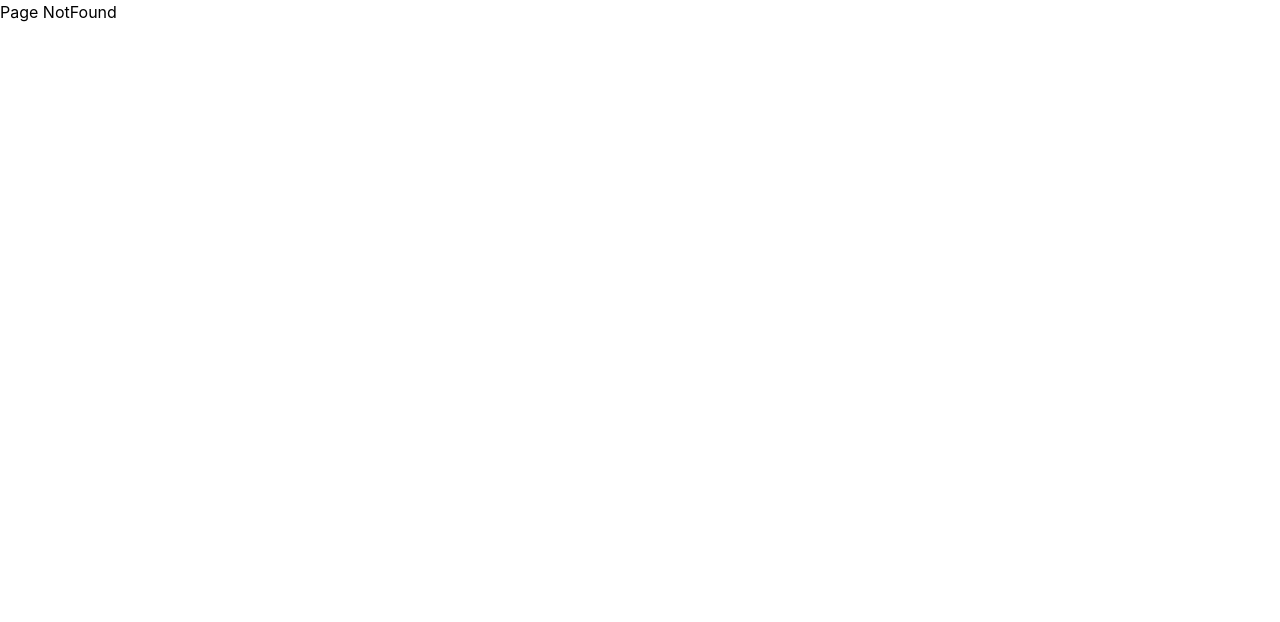
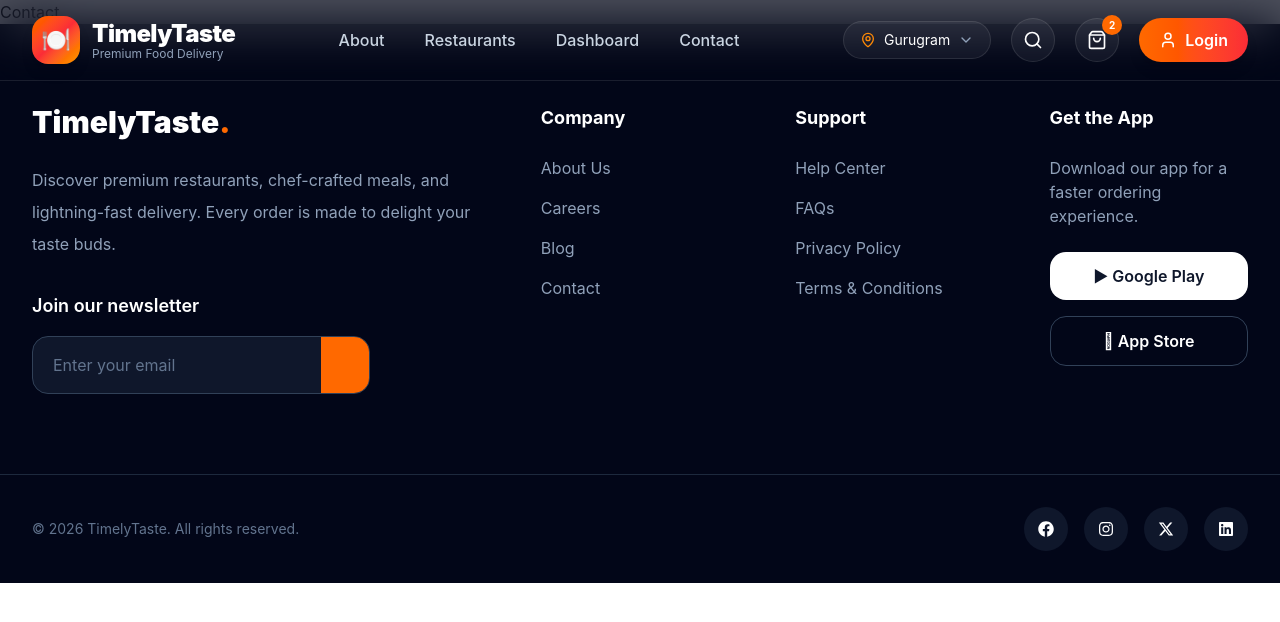
Before and after one commit to kankit08/TimelyTaste, a React (Vite) app: page /contact in a window 1280 px wide. Shown: the top 622 px of the page. Built offline with nearby package versions, Linux system fonts and the light colour scheme; no server answers.

Commit message:
changes the render logic of data

```diff
--- /dev/null
+++ b/src/Components/Pages/Contact.jsx
@@ -0,0 +1,8 @@
+
+const Contact = () => {
+  return (
+    <div>Contact</div>
+  )
+}
+
+export default Contact
--- /dev/null
+++ b/src/Components/Pages/FeaturedRestaurants.jsx
@@ -0,0 +1,53 @@
+import { NavLink } from "react-router-dom";
+import { useRestaurant } from "../../Utils/RestaurantContext";
+import RestaurantGrid from "./LandingPage/RestaurantGrid";
+
+const FeaturedRestaurants = () => {
+  const resData = useRestaurant()
+
+  return (
+    <section className="bg-white py-20">
+      <div className="max-w-7xl mx-auto px-6 lg:px-8">
+
+        {/* Heading */}
+         <div
+          className="flex flex-col md:flex-row md:items-end md:justify-between gap-6 mb-10">
+          <div>
+            <p
+              className="text-sm font-semibold uppercase tracking-widest text-orange-500">
+              Discover Places
+            </p>
+
+            <h2
+              className="mt-3 text-4xl md:text-5xl font-black text-slate-900">
+              Featured Restaurants
+            </h2>
+
+            <p
+              className="mt-4 max-w-xl text-slate-600">
+              Explore handpicked restaurants offering exceptional food and
+              unforgettable experiences.
+            </p>
+          </div>
+
+            <NavLink to='restaurant'>
+                <button
+            className="hidden md:block rounded-full border border-slate-200 px-6 py-3 font-semibold text-slate-700 hover:bg-orange-500 hover:text-white transition">
+            View All Restaurants
+          </button>
+            </NavLink>
+
+        </div>
+
+        {/* View All Button */}
+
+        <RestaurantGrid
+          restaurants={resData.slice(0, 4)}
+        />
+
+      </div>
+    </section>
+  );
+};
+
+export default FeaturedRestaurants;
--- a/src/Components/Pages/LandingPage/Hero.jsx
+++ b/src/Components/Pages/LandingPage/Hero.jsx
@@ -8,7 +8,7 @@ import {
 
 const Hero = () => {
   return (
-    <section className="relative overflow-hidden bg-gradient-to-b from-orange-50 via-white to-white text-slate-900 mt-10">
+    <section className="relative pt-20 overflow-hidden bg-gradient-to-b from-orange-50 via-white to-white text-slate-900">
       {/* Background Blur */}
       <div className="absolute -top-32 -left-24 w-96 h-96 rounded-full bg-orange-200 opacity-50 blur-[140px]" />
 
--- a/src/Components/Pages/LandingPage/LandingPage.jsx
+++ b/src/Components/Pages/LandingPage/LandingPage.jsx
@@ -1,10 +1,10 @@
 import Categories from "./Categories"
 // import Collections from "./Collections"
 import Hero from "./Hero"
-import RestaurantGrid from "./RestaurantGrid"
 import WhyChooseUs from "./WhyChooseUs"
 import AppBanner from "./AppBanner"
 import Testimonials from "./Testimonials"
+import FeaturedRestaurants from "../FeaturedRestaurants"
 
 const LandingPage = () => {
   return (
@@ -12,7 +12,7 @@ const LandingPage = () => {
         <Hero/>
         {/* <Collections/> */}
         <Categories/>
-        <RestaurantGrid/>
+        <FeaturedRestaurants/>
         <WhyChooseUs/>
         <AppBanner/>
         <Testimonials/>
--- a/src/Components/Pages/LandingPage/RestaurantGrid.jsx
+++ b/src/Components/Pages/LandingPage/RestaurantGrid.jsx
@@ -1,72 +1,13 @@
-import { useRestaurant } from "../../../Utils/RestaurantContext";
 import RestaurantCard from "./RestaurantCard";
 
-const FILTERS = ["All", "Top Rated", "Fast Delivery", "Offers", "Premium"];
-
-const RestaurantGrid = () => {
-  const resData = useRestaurant();
-
+const RestaurantGrid = ({restaurants}) => {
 
   return (
-    <section className="bg-white py-20">
-      <div className="max-w-7xl mx-auto px-6 lg:px-8">
-        {/* Header */}
-
-        <div
-          className="flex flex-col md:flex-row md:items-end md:justify-between gap-6 mb-10">
-          <div>
-            <p
-              className="text-sm font-semibold uppercase tracking-widest text-orange-500">
-              Discover Places
-            </p>
-
-            <h2
-              className="mt-3 text-4xl md:text-5xl font-black text-slate-900">
-              Featured Restaurants
-            </h2>
-
-            <p
-              className="mt-4 max-w-xl text-slate-600">
-              Explore handpicked restaurants offering exceptional food and
-              unforgettable experiences.
-            </p>
-          </div>
-
-          <button
-            className="hidden md:block rounded-full border border-slate-200 px-6 py-3 font-semibold text-slate-700 hover:bg-orange-500 hover:text-white transition">
-            View All Restaurants
-          </button>
-        </div>
-
-        {/* Filters */}
-
-        <div
-          className="flex gap-3 overflow-x-auto pb-5 scrollbar-hide">
-          {FILTERS.map((filter, index) => (
-            <button
-              key={filter}
-              className={`whitespace-nowrap rounded-full px-5 py-2.5 text-sm font-semibold transition
-
-              ${
-                index === 0
-                  ? "bg-slate-900 text-white"
-                  : "bg-orange-50 text-orange-600 hover:bg-orange-100"
-              }`}>
-              {filter}
-            </button>
-          ))}
-        </div>
-
-        {/* Restaurant Cards */}
-
-        <div
-          className="mt-8 grid sm:grid-cols-2 lg:grid-cols-3 xl:grid-cols-4 gap-8">
-          {resData?.slice(0,4).map((restaurant) => (
-            <RestaurantCard key={restaurant.resId} restaurant={restaurant} />
-          ))}
-        </div>
-      </div>
-    </section>
+    <div className="mt-8 grid sm:grid-cols-2 lg:grid-cols-3 xl:grid-cols-4 gap-8">
+      {restaurants?.map((restaurant) => (
+        <RestaurantCard key={restaurant.resId} restaurant={restaurant} />
+      ))}
+    </div>
   );
 };
 
--- a/src/Components/Pages/Navbar.jsx
+++ b/src/Components/Pages/Navbar.jsx
@@ -6,6 +6,7 @@ import {
   MapPin,
   ChevronDown,
 } from "lucide-react";
+import { NavLink } from "react-router-dom";
 
 const Navbar = () => {
   return (
@@ -19,9 +20,11 @@ const Navbar = () => {
             </div>
 
             <div>
-              <h2 className="text-2xl font-black tracking-tight text-white">
+              <NavLink to="/">
+                <h2 className="text-2xl font-black tracking-tight text-white">
                 TimelyTaste
               </h2>
+              </NavLink>
 
               <p className="text-xs text-slate-400 -mt-1">
                 Premium Food Delivery
@@ -31,33 +34,33 @@ const Navbar = () => {
 
           {/* Navigation */}
           <nav className="hidden lg:flex items-center gap-10">
-            <a
-              href="#"
+            <NavLink
+              to="/about"
               className="text-slate-300 hover:text-orange-400 transition font-medium"
             >
               About
-            </a>
+            </NavLink>
 
-            <a
-              href="#"
+            <NavLink
+              to="/restaurant"
               className="text-slate-300 hover:text-orange-400 transition font-medium"
             >
               Restaurants
-            </a>
+            </NavLink>
 
-            <a
-              href="#"
+            <NavLink
+             to="/dashboard"
               className="text-slate-300 hover:text-orange-400 transition font-medium"
             >
               Dashboard
-            </a>
+            </NavLink>
 
-            <a
-              href="#"
+            <NavLink
+             to="/contact"
               className="text-slate-300 hover:text-orange-400 transition font-medium"
             >
               Contact
-            </a>
+            </NavLink>
           </nav>
 
           {/* Right Side */}
@@ -66,9 +69,7 @@ const Navbar = () => {
             <button className="flex items-center gap-2 px-4 py-2 rounded-full bg-white/5 hover:bg-white/10 border border-white/10 transition">
               <MapPin className="w-4 h-4 text-orange-400" />
 
-              <span className="text-sm text-white">
-                Gurugram
-              </span>
+              <span className="text-sm text-white">Gurugram</span>
 
               <ChevronDown className="w-4 h-4 text-slate-400" />
             </button>
@@ -90,7 +91,6 @@ const Navbar = () => {
             {/* Login */}
             <button className="flex items-center gap-2 px-5 py-2.5 rounded-full bg-gradient-to-r from-orange-500 to-red-500 text-white font-semibold shadow-lg hover:scale-105 transition">
               <User size={18} />
-
               Login
             </button>
           </div>
--- a/src/Components/Pages/Restaurant.jsx
+++ b/src/Components/Pages/Restaurant.jsx
@@ -1,13 +1,47 @@
+import { useRestaurant } from "../../Utils/RestaurantContext";
+import RestaurantGrid from "./LandingPage/RestaurantGrid";
+
+const Restaurant = () => {
+
+  const resData = useRestaurant()
+
+  const FILTERS = ["All", "Top Rated", "Fast Delivery", "Offers", "Premium"];
 
 
-const Restaurant = () => {
   return (
-    <div>
-      <h2>jhfgyugy</h2>
-      <h2>jhfte56r67867</h2>
-      <p>Lorem, ipsum dolor sit amet consectetur adipisicing elit. Nulla tempora numquam exercitationem? Officiis quas natus ratione! Quos, quod minima fugit commodi vitae perspiciatis, a sit nemo iure, hic consectetur amet.</p>
-    </div>
-  )
+    <section className="bg-white pt-25 pb-20">
+      <div className="max-w-7xl mx-auto px-6 lg:px-8">
+        {/* Header */}
+
+
+
+        {/* Filters */}
+
+        <div
+          className="flex gap-3 overflow-x-auto pb-5 scrollbar-hide">
+          {FILTERS.map((filter, index) => (
+            <button
+              key={filter}
+              className={`whitespace-nowrap rounded-full px-5 py-2.5 text-sm font-semibold transition
+
+              ${
+                index === 0
+                  ? "bg-slate-900 text-white"
+                  : "bg-orange-50 text-orange-600 hover:bg-orange-100"
+              }`}>
+              {filter}
+            </button>
+          ))}
+        </div>
+
+        {/* Restaurant Cards */}
+
+        <div>
+          <RestaurantGrid restaurants={resData}/>
+        </div>
+      </div>
+    </section>
+  );
 }
 
 export default Restaurant
--- a/src/Layout/MainLayout.jsx
+++ b/src/Layout/MainLayout.jsx
@@ -8,7 +8,9 @@ const MainLayout = () => {
     <div>
         <ResAPIData>
             <Navbar />
-            <Outlet/>
+            <main>
+              <Outlet/>
+            </main>
             <Footer/>
         </ResAPIData>
     </div>
```
Also changed, not shown: src/Layout/AppRouter.jsx (+11 -4 lines).
